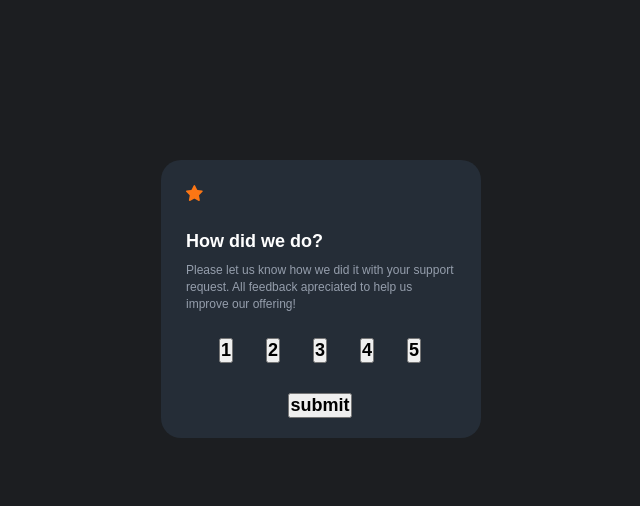
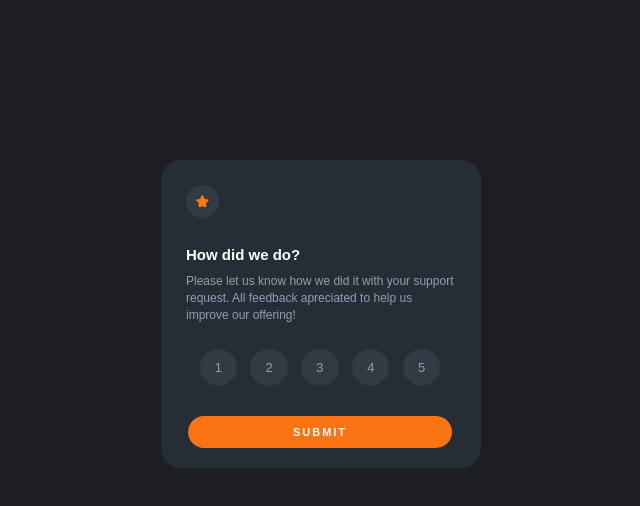
Before and after one commit to theHawk1992/interactive-rating-component, a plain HTML site: page index.html in a window 1280 px wide. Shown: the whole page, without its empty margins (319-959 px from the left). Drawn offline with Linux system fonts and the light colour scheme.

Commit message:
complete the first page styling also create second page and styling it

```diff
--- a/index.html
+++ b/index.html
@@ -6,6 +6,7 @@
     <meta name="viewport" content="width=device-width, initial-scale=1.0" />
 
     <link rel="stylesheet" href="styles/style.css" />
+
     <title>Interactive Rating Component</title>
   </head>
   <body>
@@ -14,7 +15,11 @@
         <form action="">
           <ul>
             <li id="image-first">
-              <img src="images/icon-star.svg" alt="star" />
+              <img
+                src="images/icon-star.svg"
+                id="image-adjustment"
+                alt="star"
+              />
             </li>
             <li>
               <h1 id="header-question">How did we do?</h1>
@@ -29,23 +34,23 @@
 
           <ul class="rating-buttons">
             <li>
-              <button type="button">1</button>
+              <button type="button" class="style-btn">1</button>
             </li>
             <li>
-              <button type="button">2</button>
+              <button type="button" class="style-btn">2</button>
             </li>
             <li>
-              <button type="button">3</button>
+              <button type="button" class="style-btn">3</button>
             </li>
             <li>
-              <button type="button">4</button>
+              <button type="button" class="style-btn">4</button>
             </li>
             <li>
-              <button type="button">5</button>
+              <button type="button" class="style-btn">5</button>
             </li>
           </ul>
           <div id="submit-button">
-            <button type="submit">submit</button>
+            <button type="submit" id="submit-btn">submit</button>
           </div>
         </form>
       </section>
--- /dev/null
+++ b/styles/page2.css
@@ -0,0 +1,54 @@
+* {
+    padding: 0;
+    margin: 0;
+    font-family: "Overpass", sans-serif;
+    src:url(https://fonts.google.com/specimen/Overpass) ;
+    color: #fff;
+    font-size: 18px;
+    font-weight: 700;
+}
+
+body {
+    text-align: center;
+    background-color: rgb(28, 30, 33);
+
+}
+
+main section {
+    margin: 150px 450px ;
+    padding: 30px 20px 50px 20px;
+    background-color: hsl(213, 19%, 18%);
+    border-radius: 25px;
+}
+
+#mobile-pic {
+    width: 25%;
+    height: 25%;
+}
+
+#stars-rating {
+    padding: 5px 12px;
+    font-family: "Overpass";
+    font-size: 12px;
+    font-weight: normal;
+    color: hsl(25, 66%, 57%);
+    background-color: hsl(213, 19%, 20%);
+    margin: 20px 80px 30px 80px;
+    border-radius: 20px;
+    /* display: none; */
+}
+
+#thank-you-note {
+    font-family: "Overpass";
+    font-weight: bold;
+    padding-top: -7px;
+    padding-bottom: 10px;
+}
+
+#info-p {
+    font-family: "Overpass";
+    font-size: 12px;
+    font-weight: normal;
+    color: hsl(217, 12%, 63%);
+    line-height: 17px;
+}
--- a/styles/style.css
+++ b/styles/style.css
@@ -3,7 +3,7 @@
     padding: 0;
     font-family: "Overpass", sans-serif;
     src:url(https://fonts.google.com/specimen/Overpass) ;
-    font-size: 18px;
+    font-size: 15px;
     font-weight: 700;
 }
 
@@ -60,9 +60,53 @@ section {
 
 }
 
-
-
 #submit-button {
     text-align: center;
     margin-top: 30px;
 }
+
+#image-adjustment {
+    width: 5%;
+    height:5%;
+    padding: 10px 10px 10px 10px;
+    background-color:hsl(212, 15%, 23%);
+    border-radius: 50%;
+
+}
+
+.style-btn {
+
+    color: hsl(217, 12%, 63%);
+    background-color:hsl(212, 15%, 23%);
+    font-weight:normal;
+    font-size: small;
+    padding: 11px 15px;
+    border-width: 0;
+    border-radius: 50%;
+}
+
+.style-btn:hover {
+    background-color: hsl(25, 97%, 53%);
+    color: white;
+    cursor: pointer;
+}
+
+#submit-btn {
+    padding: 10px 105px;
+    font-family: inherit;
+    font-weight: bold;
+    font-size: 11px;
+    text-transform: uppercase;
+    letter-spacing: 2px;
+    color: white;
+    background-color: hsl(25, 97%, 53%);
+    border-width: 0;
+    border-radius: 17px;
+}
+
+#submit-btn:hover {
+    background-color: white;
+    color: hsl(25, 97%, 53%);
+    cursor: pointer;
+
+}
```
Also changed, not shown: page2.html (added, +31 -0 lines).
